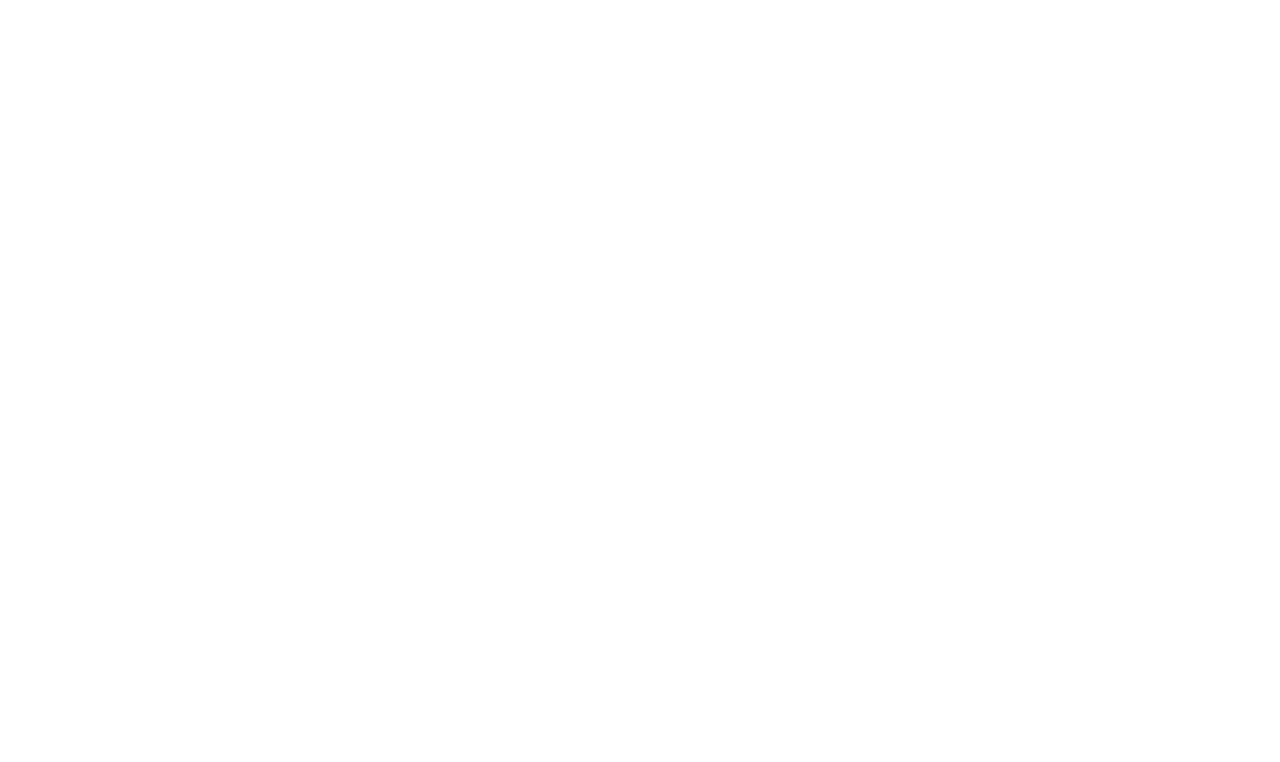
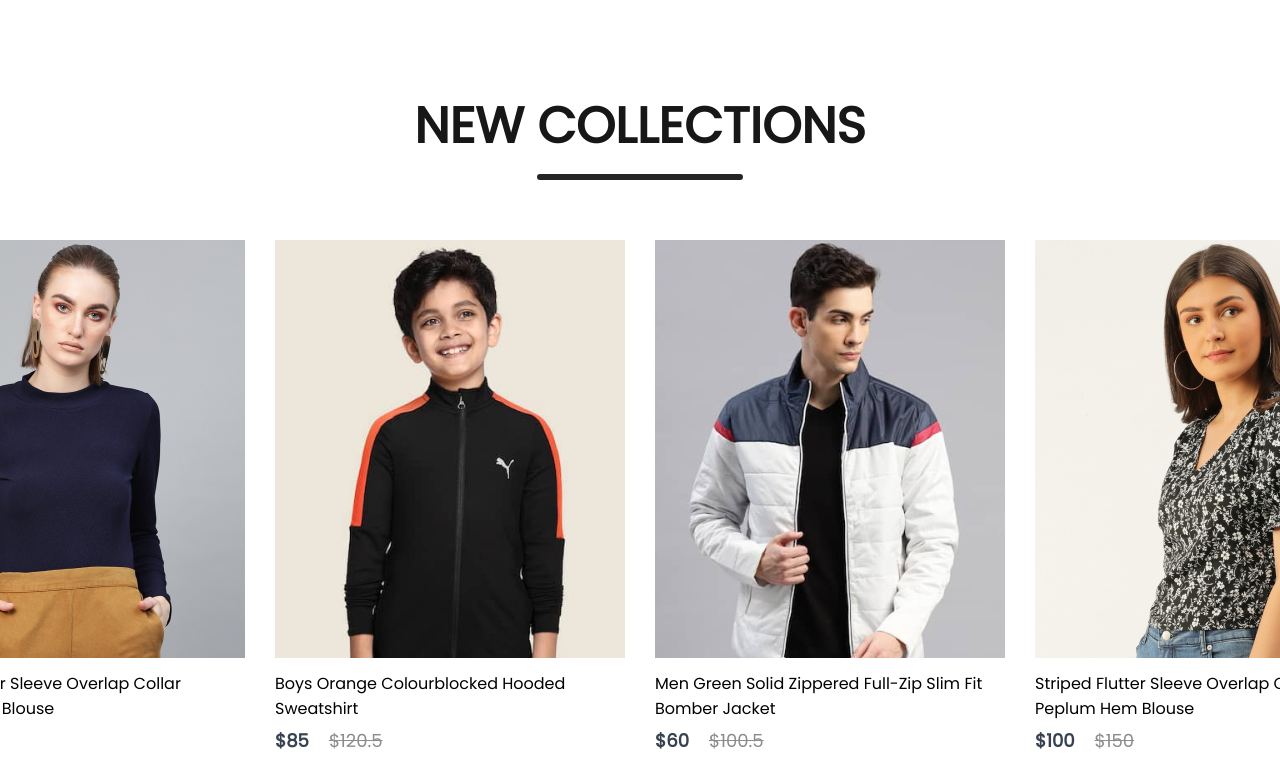
Before and after one commit to Gus1416/e-commerce-practice, a React (Create React App) app in the folder frontend/: page / in a window 1280 px wide. Shown: the part 2158-2920 px from the top of the page. Before the commit the page ends 2247 px from the top, so only its background shows below. Built offline with nearby package versions, Linux system fonts and the light colour scheme.

Commit message:
feat(component): add new collections section

```diff
--- /dev/null
+++ b/frontend/src/Components/NewCollections/NewCollections.css
@@ -0,0 +1,26 @@
+.newcollections {
+    display: flex;
+    flex-direction: column;
+    align-items: center;
+    gap: 10px;
+    height: 90vh;
+}
+
+.newcollections h1 {
+    color: #171717;
+    font-size: 50px;
+    font-weight: 600;
+}
+
+.newcollections hr {
+    width: 200px;
+    border: 3px solid #252525;
+    border-radius: 10px;
+}
+
+.collections {
+    display: grid;
+    grid-template-columns: 1fr 1fr 1fr 1fr;
+    margin-top: 50px;
+    gap: 30px;
+}
--- /dev/null
+++ b/frontend/src/Components/NewCollections/NewCollections.jsx
@@ -0,0 +1,20 @@
+import React from 'react'
+import './NewCollections.css'
+import new_collection from '../Assets/new_collections'
+import Item from '../Item/Item'
+
+const NewCollections = () => {
+  return (
+    <div className="newcollections">
+        <h1>NEW COLLECTIONS</h1>
+        <hr />
+        <div className="collections">
+            {new_collection.map((item, index) => {
+                return <Item key={index} id={item.id} name={item.name} image={item.image} new_price={item.new_price} old_price={item.old_price} />
+            })}
+        </div>
+    </div>
+  )
+}
+
+export default NewCollections
--- a/frontend/src/Pages/Shop.jsx
+++ b/frontend/src/Pages/Shop.jsx
@@ -2,6 +2,7 @@ import React from 'react'
 import Hero from '../Components/Hero/Hero'
 import Popular from '../Components/Popular/Popular'
 import Offers from '../Components/Offers/Offers'
+import NewCollections from '../Components/NewCollections/NewCollections'
 
 const Shop = () => {
   return (
@@ -9,6 +10,7 @@ const Shop = () => {
       <Hero/>
       <Popular/>
       <Offers/>
+      <NewCollections/>
     </div>
   )
 }
```
